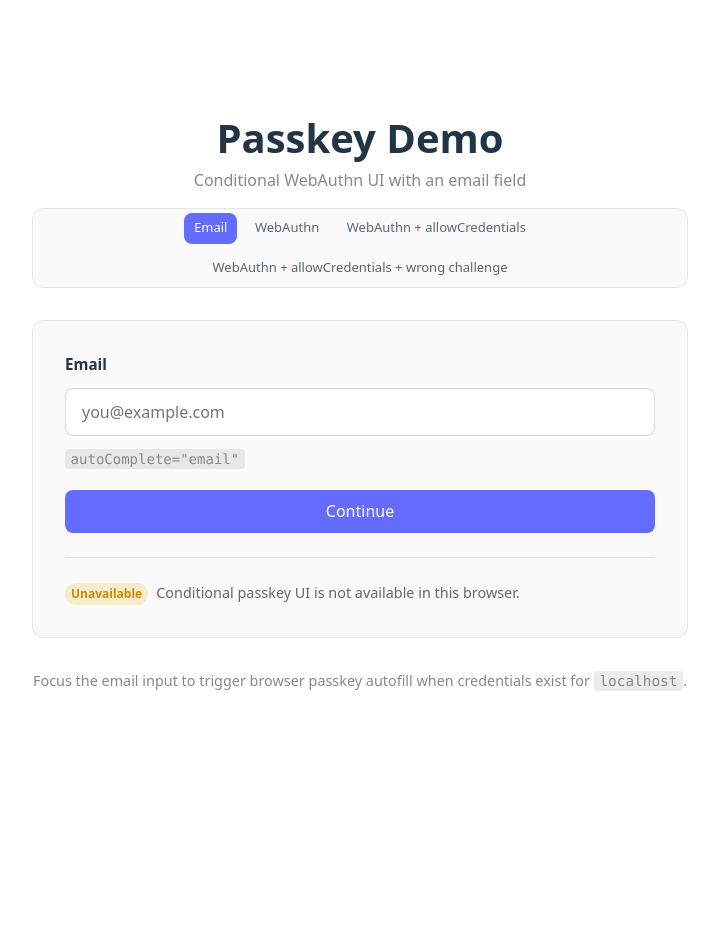
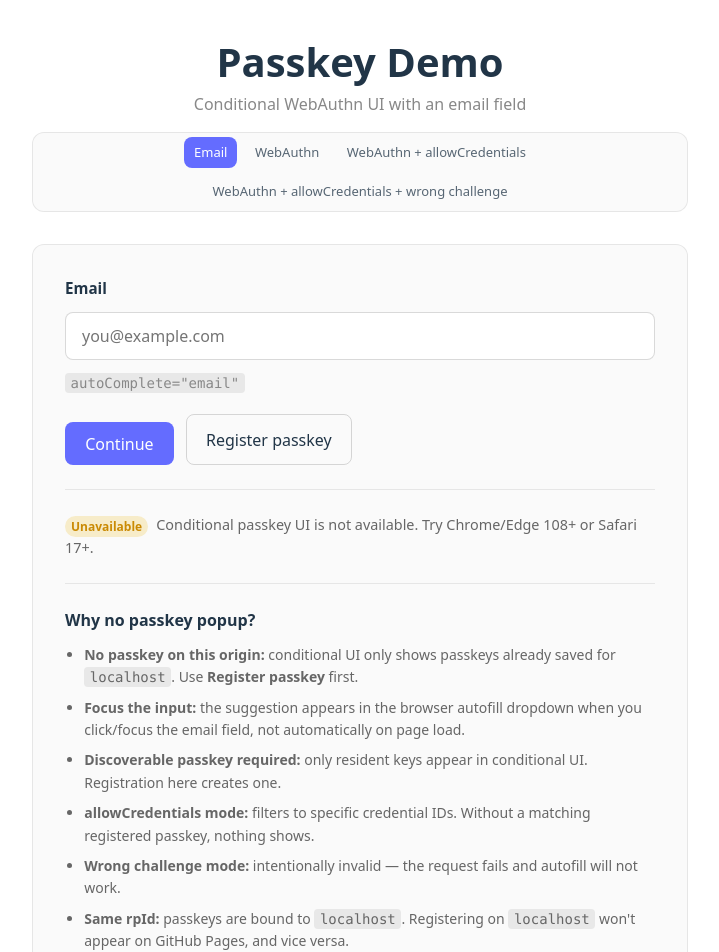
Before and after one commit to paulyangteam/passkey-demo, a React (Vite) app: page / in a window 1280 px wide. Shown: the top 952 px of the page, without its empty margins (280-999 px from the left). Before the commit the page ends 800 px from the top, so only its background shows below. Built offline with nearby package versions, Linux system fonts and the light colour scheme.

Commit message:
fix: check passkey

```diff
--- a/src/App.css
+++ b/src/App.css
@@ -131,6 +131,43 @@
   transition: opacity 0.25s;
 }
 
+.button-row {
+  display: flex;
+  flex-wrap: wrap;
+  gap: 0.75rem;
+  margin-top: 0.5rem;
+}
+
+.secondary-button {
+  border-radius: 8px;
+  border: 1px solid rgba(255, 255, 255, 0.18);
+  padding: 0.6em 1.2em;
+  font-size: 1em;
+  font-weight: 500;
+  font-family: inherit;
+  background-color: transparent;
+  color: inherit;
+  cursor: pointer;
+  transition:
+    border-color 0.25s,
+    opacity 0.25s;
+}
+
+.secondary-button:hover:not(:disabled) {
+  border-color: #646cff;
+}
+
+.secondary-button:disabled {
+  opacity: 0.6;
+  cursor: not-allowed;
+}
+
+@media (prefers-color-scheme: light) {
+  .secondary-button {
+    border-color: rgba(0, 0, 0, 0.15);
+  }
+}
+
 .submit-button:hover {
   opacity: 0.9;
 }
@@ -184,6 +221,59 @@
   color: #ca8a04;
 }
 
+.diagnostics {
+  margin-top: 1.5rem;
+  padding-top: 1.5rem;
+  border-top: 1px solid rgba(255, 255, 255, 0.1);
+}
+
+.diagnostics h2 {
+  margin: 0 0 0.75rem;
+  font-size: 1rem;
+}
+
+.diagnostics ul {
+  margin: 0;
+  padding-left: 1.2rem;
+  color: #aaa;
+  font-size: 0.875rem;
+  line-height: 1.6;
+}
+
+.diagnostics li + li {
+  margin-top: 0.5rem;
+}
+
+.diagnostics-meta {
+  margin: 1rem 0 0;
+  font-size: 0.875rem;
+  color: #888;
+}
+
+.diagnostics-none {
+  color: #ca8a04;
+}
+
+.link-button {
+  border: none;
+  background: none;
+  padding: 0;
+  font: inherit;
+  color: #646cff;
+  cursor: pointer;
+  text-decoration: underline;
+}
+
+@media (prefers-color-scheme: light) {
+  .diagnostics {
+    border-top-color: rgba(0, 0, 0, 0.08);
+  }
+
+  .diagnostics ul {
+    color: #666;
+  }
+}
+
 code {
   font-family: ui-monospace, SFMono-Regular, Menlo, Monaco, Consolas, monospace;
   background: rgba(127, 127, 127, 0.15);
--- a/src/App.tsx
+++ b/src/App.tsx
@@ -1,4 +1,4 @@
-import { useEffect, useMemo, useState } from "react";
+import { useEffect, useMemo, useRef, useState } from "react";
 import "./App.css";
 
 type DemoMode =
@@ -46,6 +46,8 @@ const MODES: ModeConfig[] = [
   },
 ];
 
+const REGISTERED_CREDENTIAL_KEY = "passkey-demo-credential-id";
+
 const DEMO_CREDENTIAL_ID = Uint8Array.from(
   atob("AQIDBAUGBwgJCgsMDQ4PEBESExQVFhcYGRobHB0eHyAh"),
   (char) => char.charCodeAt(0),
@@ -55,6 +57,40 @@ function randomChallenge(): Uint8Array {
   const challenge = new Uint8Array(32);
   crypto.getRandomValues(challenge);
   return challenge;
+}
+
+function randomUserId(): Uint8Array {
+  const userId = new Uint8Array(16);
+  crypto.getRandomValues(userId);
+  return userId;
+}
+
+function bufferToBase64Url(buffer: ArrayBuffer): string {
+  const bytes = new Uint8Array(buffer);
+  let binary = "";
+  for (const byte of bytes) {
+    binary += String.fromCharCode(byte);
+  }
+  return btoa(binary)
+    .replace(/\+/g, "-")
+    .replace(/\//g, "_")
+    .replace(/=+$/, "");
+}
+
+function base64UrlToBuffer(value: string): Uint8Array {
+  const base64 = value.replace(/-/g, "+").replace(/_/g, "/");
+  const padded = base64 + "=".repeat((4 - (base64.length % 4)) % 4);
+  return Uint8Array.from(atob(padded), (char) => char.charCodeAt(0));
+}
+
+function getStoredCredentialId(): Uint8Array | null {
+  const stored = localStorage.getItem(REGISTERED_CREDENTIAL_KEY);
+  if (!stored) return null;
+  try {
+    return base64UrlToBuffer(stored);
+  } catch {
+    return null;
+  }
 }
 
 function parseDemoMode(search: string): DemoMode {
@@ -114,13 +150,21 @@ function buildChallenge(wrongChallenge: boolean): BufferSource | string {
 function App() {
   const mode = useMemo(() => parseDemoMode(window.location.search), []);
   const modeConfig = MODES.find((entry) => entry.id === mode) ?? MODES[0];
+  const abortRef = useRef<AbortController | null>(null);
   const [email, setEmail] = useState("");
   const [status, setStatus] = useState("Checking conditional passkey support…");
   const [conditionalAvailable, setConditionalAvailable] = useState<
     boolean | null
   >(null);
+  const [registeredCredentialId, setRegisteredCredentialId] = useState<
+    string | null
+  >(() => localStorage.getItem(REGISTERED_CREDENTIAL_KEY));
+  const [registering, setRegistering] = useState(false);
 
   useEffect(() => {
+    abortRef.current?.abort();
+    const abortController = new AbortController();
+    abortRef.current = abortController;
     let cancelled = false;
 
     async function startConditionalPasskey() {
@@ -141,13 +185,29 @@ function App() {
       setConditionalAvailable(available);
 
       if (!available) {
-        setStatus("Conditional passkey UI is not available in this browser.");
+        setStatus(
+          "Conditional passkey UI is not available. Try Chrome/Edge 108+ or Safari 17+.",
+        );
         return;
       }
 
-      setStatus(
-        "Conditional passkey UI is active — focus the email field to see suggestions.",
-      );
+      if (modeConfig.wrongChallenge) {
+        setStatus(
+          "Wrong challenge mode — request should fail. Autofill popup will not appear.",
+        );
+      } else if (modeConfig.allowCredentials && !getStoredCredentialId()) {
+        setStatus(
+          "allowCredentials mode uses a demo credential ID. Register a passkey first, or switch to WebAuthn mode.",
+        );
+      } else if (!registeredCredentialId) {
+        setStatus(
+          "No passkey registered for this site yet. Register one below, then focus the email field.",
+        );
+      } else {
+        setStatus(
+          "Conditional UI is active — click the email field to see passkey suggestions.",
+        );
+      }
 
       try {
         const publicKey: PublicKeyCredentialRequestOptions = {
@@ -157,10 +217,11 @@ function App() {
         };
 
         if (modeConfig.allowCredentials) {
+          const credentialId = getStoredCredentialId() ?? DEMO_CREDENTIAL_ID;
           publicKey.allowCredentials = [
             {
               type: "public-key",
-              id: DEMO_CREDENTIAL_ID,
+              id: credentialId,
               transports: ["internal", "hybrid"],
             },
           ];
@@ -168,6 +229,7 @@ function App() {
 
         const credential = await navigator.credentials.get({
           mediation: "conditional",
+          signal: abortController.signal,
           publicKey,
         });
 
@@ -177,12 +239,9 @@ function App() {
           setStatus(`Passkey selected (${credential.type}).`);
         }
       } catch (error) {
-        if (cancelled) return;
+        if (cancelled || abortController.signal.aborted) return;
 
         if (error instanceof DOMException && error.name === "AbortError") {
-          setStatus(
-            "Conditional passkey UI is active — focus the email field to see suggestions.",
-          );
           return;
         }
 
@@ -198,10 +257,73 @@ function App() {
 
     return () => {
       cancelled = true;
+      abortController.abort();
     };
-  }, [modeConfig.allowCredentials, modeConfig.wrongChallenge]);
+  }, [
+    modeConfig.allowCredentials,
+    modeConfig.wrongChallenge,
+    registeredCredentialId,
+  ]);
 
-  const autoComplete = modeConfig.webAuthn ? "webauthn" : "email";
+  async function registerPasskey() {
+    if (!window.PublicKeyCredential) {
+      setStatus("WebAuthn is not supported in this browser.");
+      return;
+    }
+
+    setRegistering(true);
+
+    try {
+      const username = email.trim() || "demo@example.com";
+      const credential = (await navigator.credentials.create({
+        publicKey: {
+          challenge: randomChallenge(),
+          rp: {
+            name: "Passkey Demo",
+            id: window.location.hostname,
+          },
+          user: {
+            id: randomUserId(),
+            name: username,
+            displayName: username,
+          },
+          pubKeyCredParams: [{ alg: -7, type: "public-key" }],
+          authenticatorSelection: {
+            residentKey: "required",
+            userVerification: "preferred",
+          },
+        },
+      })) as PublicKeyCredential | null;
+
+      if (!credential) {
+        setStatus("Passkey registration was cancelled.");
+        return;
+      }
+
+      const credentialId = bufferToBase64Url(credential.rawId);
+      localStorage.setItem(REGISTERED_CREDENTIAL_KEY, credentialId);
+      setRegisteredCredentialId(credentialId);
+      setStatus(
+        "Passkey registered. Reload or focus the email field to see suggestions.",
+      );
+    } catch (error) {
+      setStatus(
+        error instanceof Error
+          ? `Registration failed: ${error.message}`
+          : "Passkey registration failed.",
+      );
+    } finally {
+      setRegistering(false);
+    }
+  }
+
+  function clearRegisteredPasskey() {
+    localStorage.removeItem(REGISTERED_CREDENTIAL_KEY);
+    setRegisteredCredentialId(null);
+    setStatus("Stored passkey cleared for this demo.");
+  }
+
+  const autoComplete = modeConfig.webAuthn ? "username webauthn" : "email";
 
   return (
     <div className="app">
@@ -234,10 +356,11 @@ function App() {
           </label>
           <input
             id="email"
-            name="email"
+            name="username"
             type="email"
             autoComplete={autoComplete}
             inputMode="email"
+            autoFocus={modeConfig.webAuthn}
             placeholder="you@example.com"
             value={email}
             onChange={(event) => setEmail(event.target.value)}
@@ -248,7 +371,10 @@ function App() {
             {modeConfig.allowCredentials && (
               <>
                 {" "}
-                · <code>allowCredentials</code> with demo credential ID
+                · <code>allowCredentials</code>
+                {registeredCredentialId
+                  ? " with your registered credential"
+                  : " with demo credential ID (won't match)"}
               </>
             )}
             {modeConfig.wrongChallenge && (
@@ -259,9 +385,19 @@ function App() {
             )}
           </p>
 
-          <button type="submit" className="submit-button">
-            Continue
-          </button>
+          <div className="button-row">
+            <button type="submit" className="submit-button">
+              Continue
+            </button>
+            <button
+              type="button"
+              className="secondary-button"
+              onClick={() => void registerPasskey()}
+              disabled={registering}
+            >
+              {registering ? "Registering…" : "Register passkey"}
+            </button>
+          </div>
         </form>
 
         <output className="status" aria-live="polite">
@@ -275,12 +411,66 @@ function App() {
           )}
           {status}
         </output>
+
+        <section className="diagnostics">
+          <h2>Why no passkey popup?</h2>
+          <ul>
+            <li>
+              <strong>No passkey on this origin:</strong> conditional UI only
+              shows passkeys already saved for{" "}
+              <code>{window.location.hostname}</code>. Use{" "}
+              <strong>Register passkey</strong> first.
+            </li>
+            <li>
+              <strong>Focus the input:</strong> the suggestion appears in the
+              browser autofill dropdown when you click/focus the email field,
+              not automatically on page load.
+            </li>
+            <li>
+              <strong>Discoverable passkey required:</strong> only resident keys
+              appear in conditional UI. Registration here creates one.
+            </li>
+            <li>
+              <strong>allowCredentials mode:</strong> filters to specific
+              credential IDs. Without a matching registered passkey, nothing
+              shows.
+            </li>
+            <li>
+              <strong>Wrong challenge mode:</strong> intentionally invalid — the
+              request fails and autofill will not work.
+            </li>
+            <li>
+              <strong>Same rpId:</strong> passkeys are bound to{" "}
+              <code>{window.location.hostname}</code>. Registering on{" "}
+              <code>localhost</code> won't appear on GitHub Pages, and vice
+              versa.
+            </li>
+          </ul>
+
+          <p className="diagnostics-meta">
+            Registered passkey:{" "}
+            {registeredCredentialId ? (
+              <>
+                <code>{registeredCredentialId.slice(0, 16)}…</code>{" "}
+                <button
+                  type="button"
+                  className="link-button"
+                  onClick={clearRegisteredPasskey}
+                >
+                  Clear
+                </button>
+              </>
+            ) : (
+              <span className="diagnostics-none">none</span>
+            )}
+          </p>
+        </section>
       </main>
 
       <footer className="app-footer">
         <p>
-          Focus the email input to trigger browser passkey autofill when
-          credentials exist for <code>{window.location.hostname}</code>.
+          Use Chrome/Edge 108+ or Safari 17+. Open via{" "}
+          <code>{window.location.origin}</code> (HTTPS or localhost).
         </p>
       </footer>
     </div>
```
